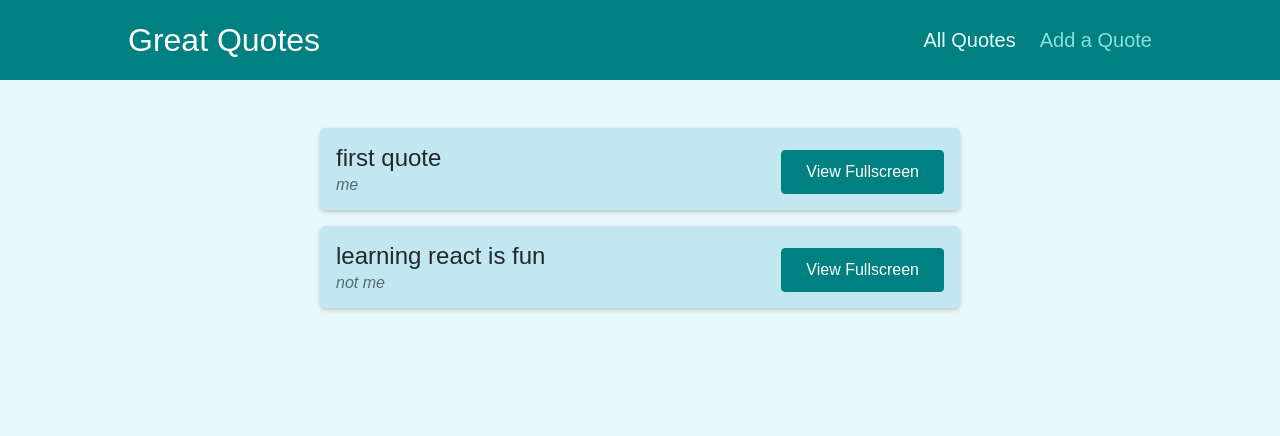
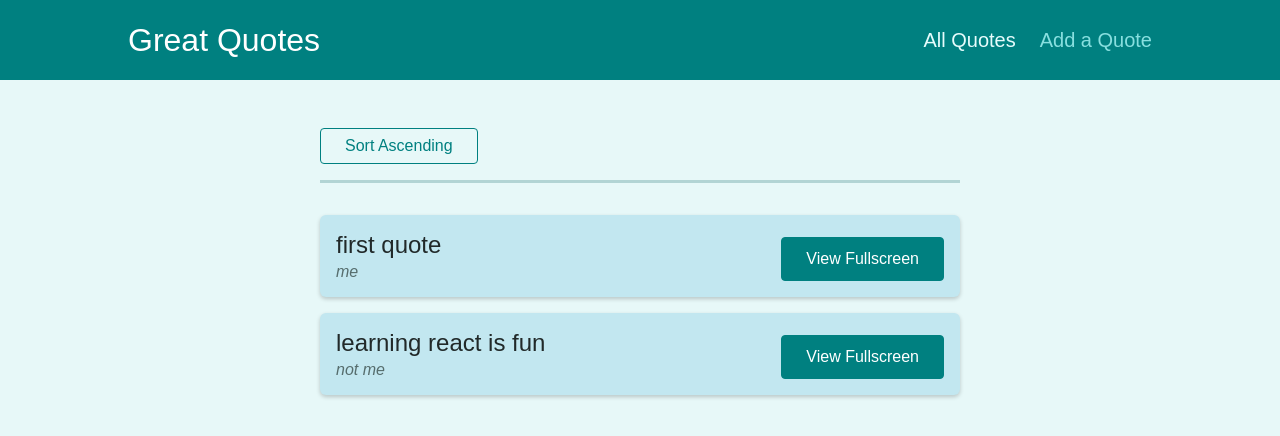
Before and after one commit to meredithbloom/react-router-practice, a React (Create React App) app: page /quotes in a window 1280 px wide. Shown: the top 436 px of the page. Built offline with nearby package versions, Linux system fonts and the light colour scheme.

Commit message:
added sorting query param url change

```diff
--- a/src/components/quotes/QuoteList.js
+++ b/src/components/quotes/QuoteList.js
@@ -1,11 +1,29 @@
 import { Fragment } from 'react';
-
+import { useHistory, useLocation } from 'react-router-dom';
 import QuoteItem from './QuoteItem';
 import classes from './QuoteList.module.css';
 
 const QuoteList = (props) => {
+
+  const history = useHistory()
+  const location = useLocation()
+
+
+  const queryParams = new URLSearchParams(location.search)
+  console.log(queryParams)
+
+  const isSortingAscending = queryParams.get('sort') === 'asc'
+  const isSortingDescending = queryParams.get('sort') === 'desc'
+
+  const changeSortingHandler = () => {
+    history.push('/quotes?sort=' + (isSortingAscending ? 'desc':'asc'))
+  }
+
   return (
     <Fragment>
+      <div className={classes.sorting}>
+        <button onClick={changeSortingHandler}>Sort {isSortingAscending ? 'Descending' : 'Ascending'}</button>
+      </div>
       <ul className={classes.list}>
         {props.quotes.map((quote) => (
           <QuoteItem
```
